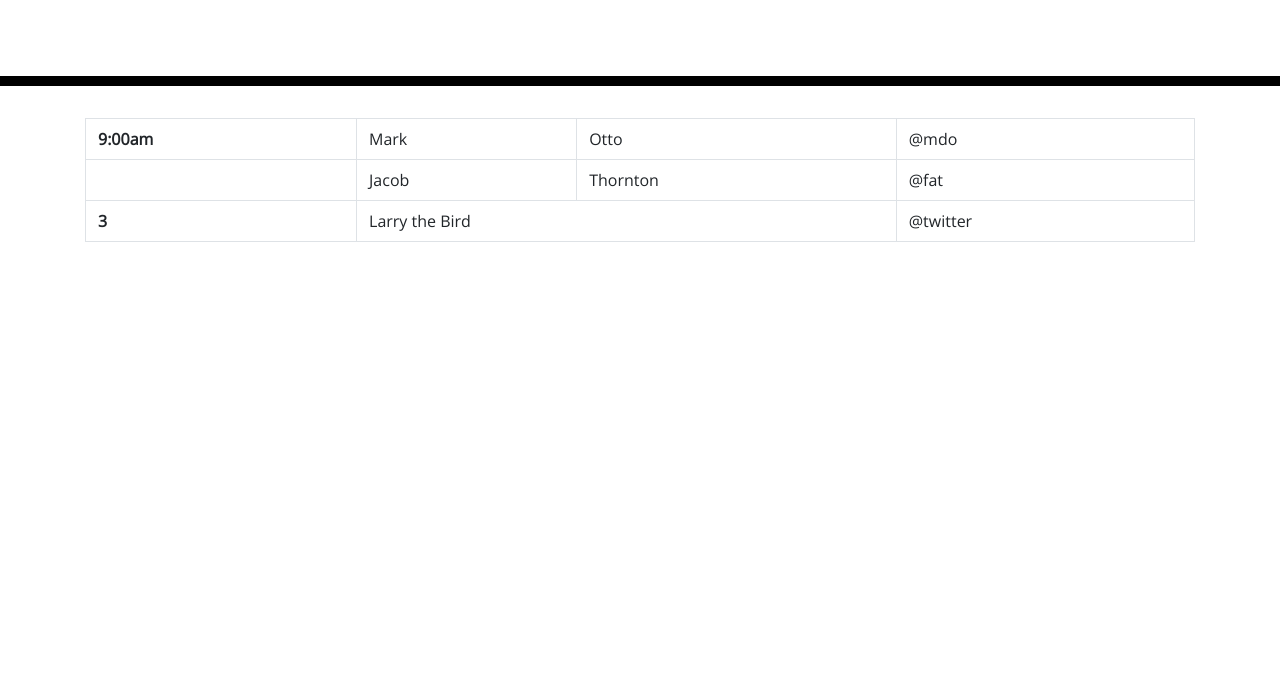
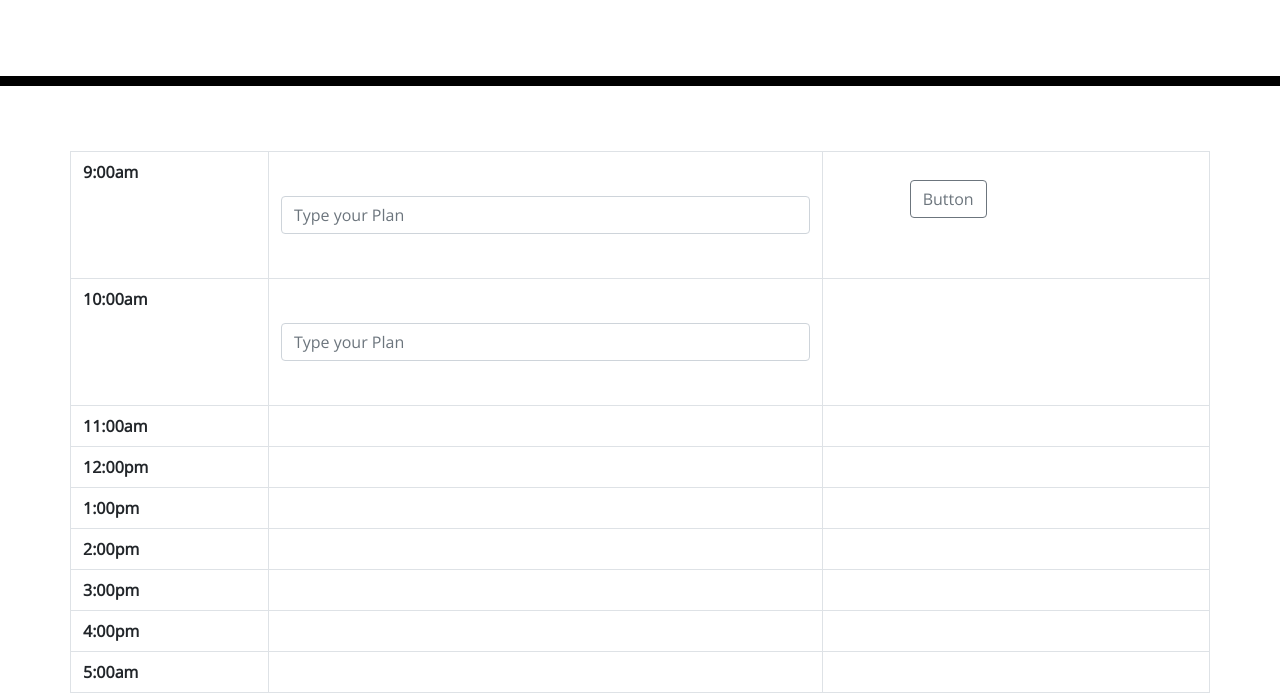
Before and after one commit to Nana90-byte/MyPlanner, a plain HTML site: page index.html in a window 1280 px wide. Shown: the part 182-875 px from the top of the page. Before the commit the page ends 800 px from the top, so only its background shows below. Drawn offline with nearby package versions, Linux system fonts and the light colour scheme.

Commit message:
created my table layout

```diff
--- a/index.html
+++ b/index.html
@@ -30,31 +30,74 @@
     </header>
     <div class="container">
       <!-- Timeblocks go here -->
+      <div class="row">
       <table class="table table-bordered">
 
-        <tbody>
+       <tbody>
+          <div>
+              <tr>
+              <th scope="row">9:00am</th>
+              <td colspan="2">
+                  <input type="text" class="form-control" placeholder="Type your Plan">
+              </td>
+              <td>
+                  <button class="btn btn-outline-secondary" type="button" id="button-addon2">Button</button>
+              </td>
+            </tr>
+            </div>
+
+
+          <div>
+            <tr>
+            <th scope="row">10:00am</th>
+            <td colspan="2">
+                <input type="text" class="form-control" placeholder="Type your Plan">
+            </td>
+            <td></td>
+          </tr>
+          </div>
+
+
           <tr>
-            <th scope="row">9:00am</th>
-            <td>Mark</td>
-            <td>Otto</td>
-            <td>@mdo</td>
+            <th scope="row">11:00am</th>
+            <td colspan="2"></td>
+            <td></td>
           </tr>
           <tr>
-            <th scope="row"></th>
-            <td>Jacob</td>
-            <td>Thornton</td>
-            <td>@fat</td>
+            <th scope="row">12:00pm</th>
+            <td colspan="2"></td>
+            <td></td>
           </tr>
           <tr>
-            <th scope="row">3</th>
-            <td colspan="2">Larry the Bird</td>
-            <td>@twitter</td>
+            <th scope="row">1:00pm</th>
+            <td colspan="2"></td>
+            <td></td>
+          </tr>
+          <tr>
+            <th scope="row">2:00pm</th>
+            <td colspan="2"></td>
+            <td></td>
+          </tr>
+          <tr>
+            <th scope="row">3:00pm</th>
+            <td colspan="2"></td>
+            <td></td>
+          </tr>
+          <tr>
+            <th scope="row">4:00pm</th>
+            <td colspan="2"></td>
+            <td></td>
+          </tr>
+          <tr>
+            <th scope="row">5:00am</th>
+            <td colspan="2"></td>
+            <td></td>
           </tr>
         </tbody>
       </table>
     </div>
-
-    <script src="https://code.jquery.com/jquery-3.4.1.min.js"></script>
+</div>
+    <!-- <script src="https://code.jquery.com/jquery-3.4.1.min.js"></script>
     <script src="https://cdnjs.cloudflare.com/ajax/libs/moment.js/2.24.0/moment.min.js"></script>
   </body>
-</html>
+</html> -->
```
Also changed, not shown: script.js (added).
